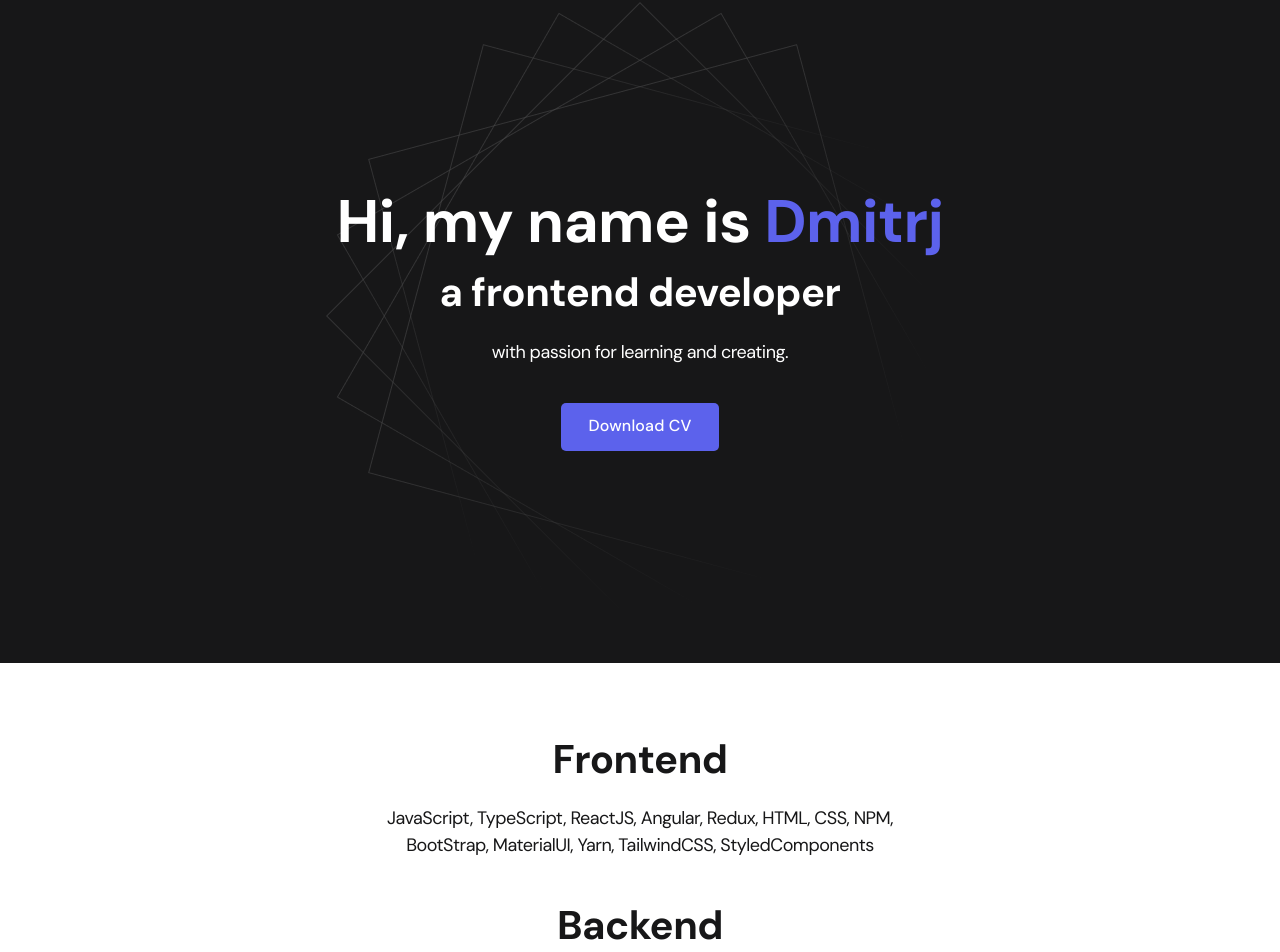
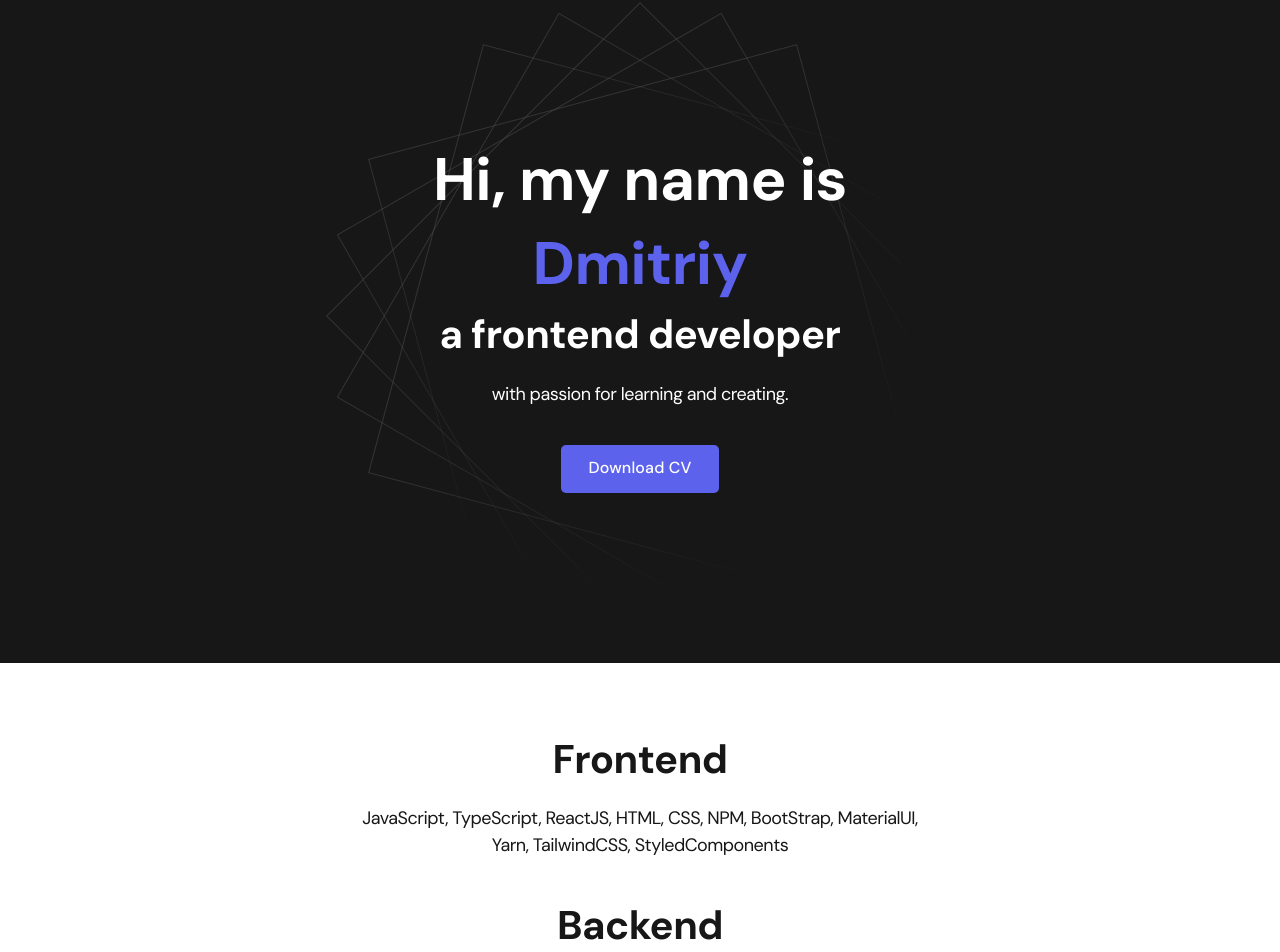
Before and after one commit to Dmitrij413/portfolio, a React (Create React App) app: page / in a window 1280 px wide. Shown: the part 108-1060 px from the top of the page. Built offline with nearby package versions, Linux system fonts and the light colour scheme.

Commit message:
Changes to be committed: 	modified:   package.json 	modified:   src/App.jsx 	modified:   src/components/header/Header.jsx 	modified:   src/pages/Contacts.jsx 	modified:   src/pages/Home.jsx

```diff
--- a/package.json
+++ b/package.json
@@ -2,7 +2,7 @@
   "name": "portfolio",
   "version": "0.1.0",
   "private": true,
-  "homepage": "https://Dmitrij413.github.io/portfolio",
+  "homepage": "https://Dmitrij413.github.io/",
   "dependencies": {
     "@testing-library/jest-dom": "^5.16.5",
     "@testing-library/react": "^13.4.0",
--- a/src/App.jsx
+++ b/src/App.jsx
@@ -20,7 +20,7 @@ function App() {
         <Routes>
           <Route path='/' element={<Home />} />
           <Route path='/projects' element={<Projects />} />
-          <Route path='/project/:id' element={<Project />} />
+          <Route path='/project' element={<Project />} />
           <Route path='/Contacts' element={<Contacts />} />
         </Routes>
         <Footer />
--- a/src/components/header/Header.jsx
+++ b/src/components/header/Header.jsx
@@ -3,7 +3,7 @@ const Header = () => {
 		<header className="header">
         <div className="header__wrapper">
           <h1 className="header__title">
-            <strong>Hi, my name is <em>Dmitrj</em></strong><br />
+            <strong>Hi, my name is <em>Dmitriy</em></strong><br />
                   a frontend developer
           </h1>
           <div className="header__text">
--- a/src/pages/Contacts.jsx
+++ b/src/pages/Contacts.jsx
@@ -1,6 +1,5 @@
 const Contacts = () => {
 	return (
-		<>
 		<main className="section">
       <div className="container">
         <h1 className="title-1">Contacts</h1>
@@ -20,7 +19,6 @@ const Contacts = () => {
         </ul>
       </div>
     </main>
-		</>
 	 );
 }
 
--- a/src/pages/Home.jsx
+++ b/src/pages/Home.jsx
@@ -10,11 +10,11 @@ const Home = () => {
           <ul className="content-list">
             <li className="content-list__item">
               <h2 className="title-2">Frontend</h2>
-              <p>JavaScript, TypeScript, ReactJS, Angular, Redux, HTML, CSS, NPM, BootStrap, MaterialUI, Yarn, TailwindCSS, StyledComponents</p>
+              <p>JavaScript, TypeScript, ReactJS, HTML, CSS, NPM, BootStrap, MaterialUI, Yarn, TailwindCSS, StyledComponents</p>
             </li>
             <li className="content-list__item">
               <h2 className="title-2">Backend</h2>
-              <p>NodeJS, MySQL, MongoDB, PHP, Laravel</p>
+              <p>NodeJS, MySQL, MongoDB</p>
             </li>
           </ul>
         </div>
```
Lines whose indentation alone changed are shown as unchanged.
